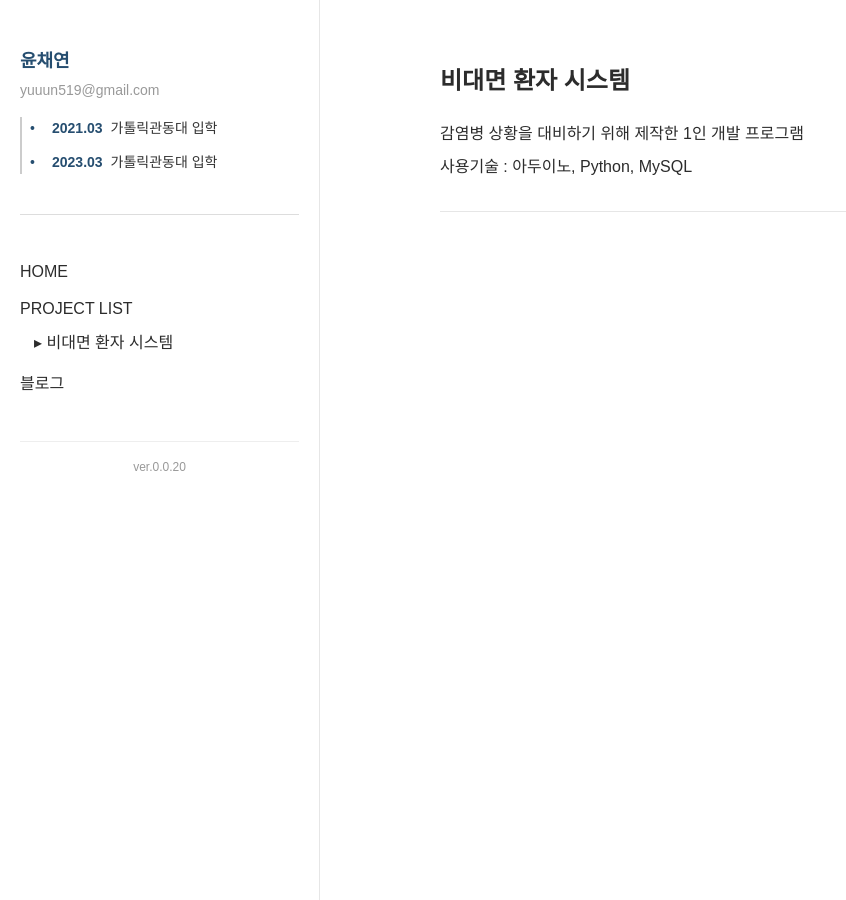
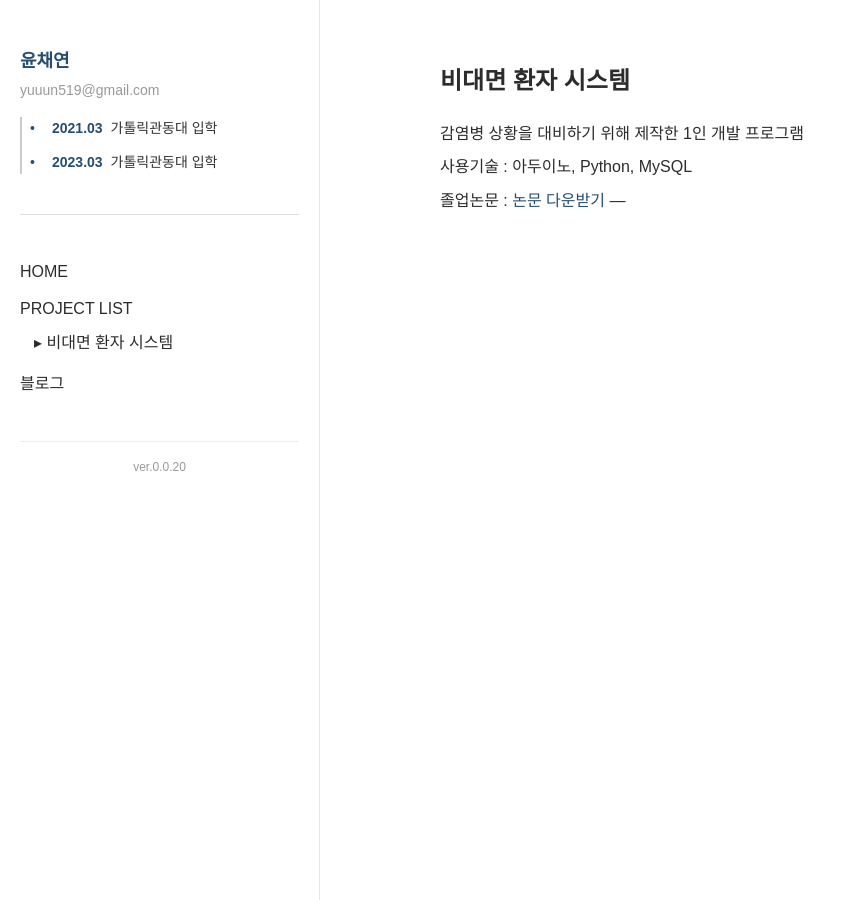
Before and after one commit to yuuun519/yuuun519.github.io, a Jekyll site: the page built from post/project1.md, in a window 1280 px wide. Shown: the whole page, without its empty margins (0-846 px from the left). Built offline with Jekyll 4.4.1, drawn with Linux system fonts in a browser that asks for light colours; some web fonts are replaced.

Commit message:
ver 0.0.20”

```diff
--- a/post/project1.html
+++ b/post/project1.md
@@ -2,11 +2,8 @@
 layout: default
 title: 비대면 환자 시스템
 ---
-
 <h2>비대면 환자 시스템</h2>
 <p>감염병 상황을 대비하기 위해 제작한 1인 개발 프로그램</p>
 <p>사용기술 : 아두이노, Python, MySQL</p>
-
-
-
-<hr>
+졸업논문 : [논문 다운받기](/assets/비대면 환자 행정 시스템_논문.pdf)
+---
```
